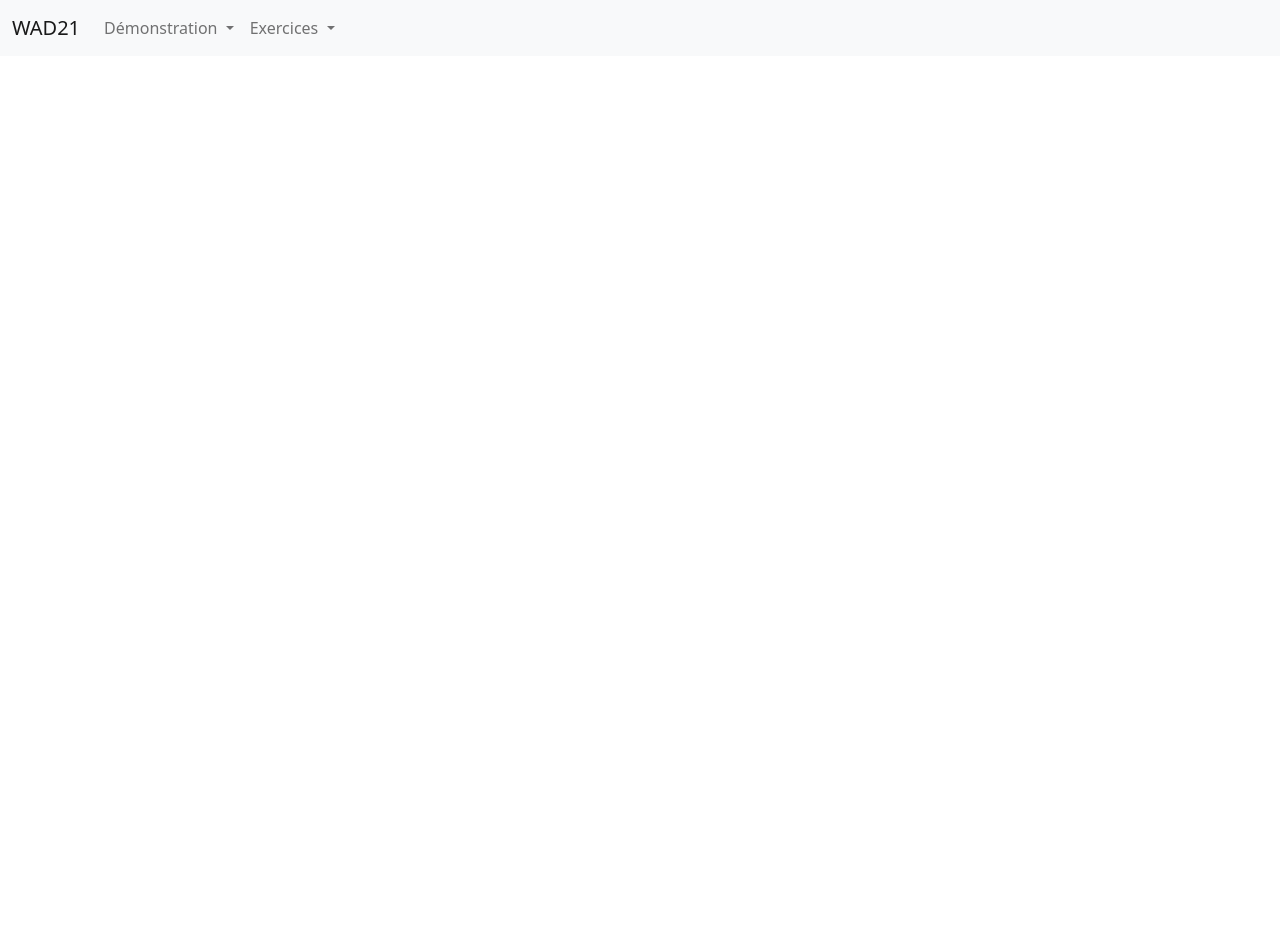
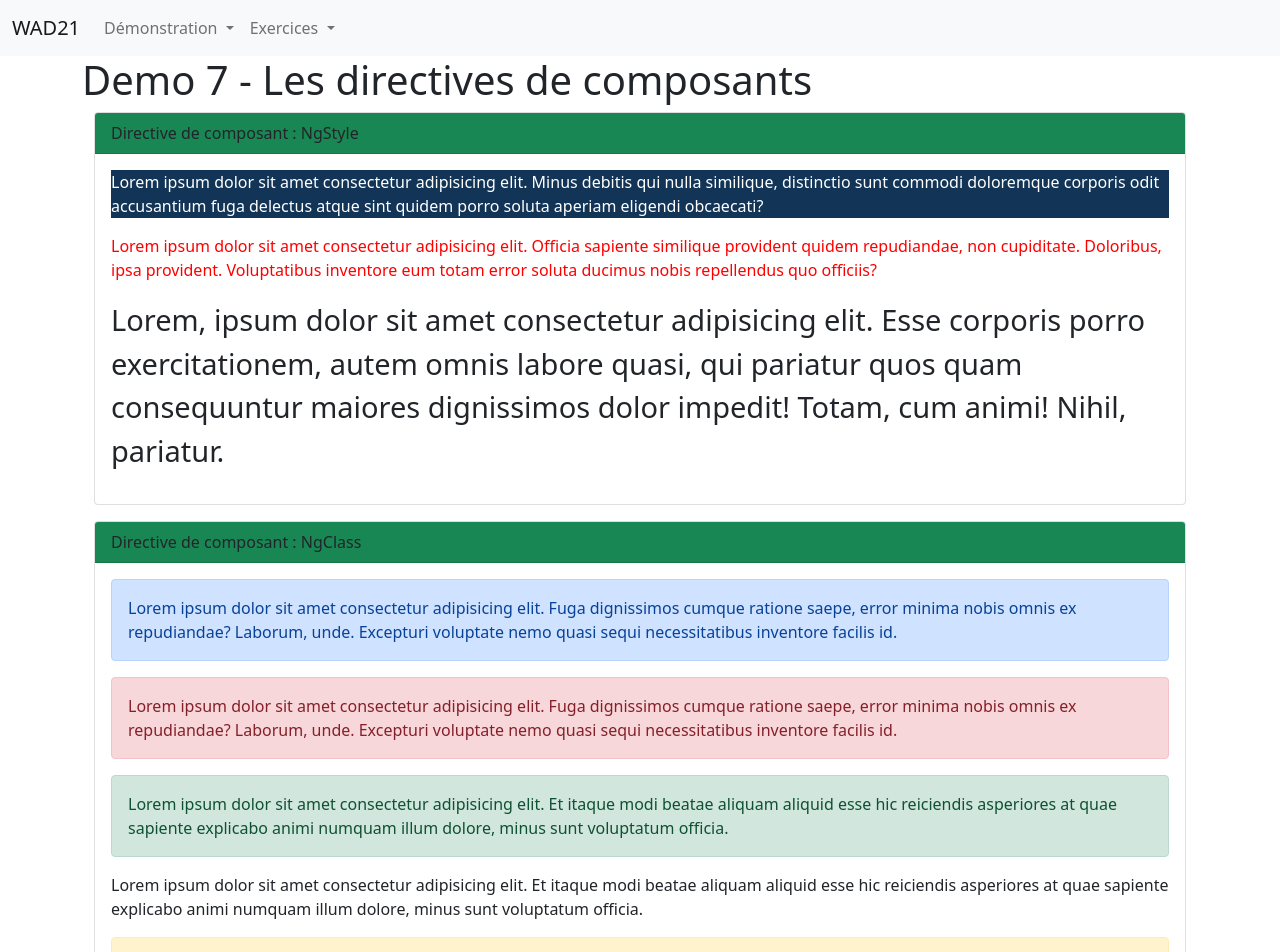
Before and after one commit to QuentinGeerts/wad21, an Angular app: page /demo/demo07 in a window 1280 px wide. Before the commit this address led to /. Shown: the top 952 px of the page. Before the commit the page ends 800 px from the top, so only its background shows below. Built offline with nearby package versions, Linux system fonts and the light colour scheme.

Commit message:
Component Directives

```diff
--- a/src/app/app-routing.module.ts
+++ b/src/app/app-routing.module.ts
@@ -6,6 +6,7 @@ import { Demo03Component } from './demo/demo03/demo03.component';
 import { Demo04Component } from './demo/demo04/demo04.component';
 import { Demo05Component } from './demo/demo05/demo05.component';
 import { Demo06Component } from './demo/demo06/demo06.component';
+import { Demo07Component } from './demo/demo07/demo07.component';
 import { Exo01Component } from './exos/exo01/exo01.component';
 import { Exo02Component } from './exos/exo02/exo02.component';
 import { HomeComponent } from './home/home.component';
@@ -20,6 +21,7 @@ const routes: Routes = [
     { path: "demo04", component: Demo04Component },
     { path: "demo05", component: Demo05Component },
     { path: "demo06", component: Demo06Component },
+    { path: "demo07", component: Demo07Component },
   ] },
 
   { path: "exos", children: [
--- a/src/app/app.module.ts
+++ b/src/app/app.module.ts
@@ -17,6 +17,7 @@ import { ConvertSecondsToDHMSPipe } from './demo/demo06/convert-seconds-to-dhms.
 import { PowPipe } from './demo/demo06/pow.pipe';
 import { ConvertTempPipe } from './exos/exo01/convert-temp.pipe';
 import { Exo02Component } from './exos/exo02/exo02.component';
+import { Demo07Component } from './demo/demo07/demo07.component';
 
 @NgModule({
   declarations: [
@@ -34,6 +35,7 @@ import { Exo02Component } from './exos/exo02/exo02.component';
     PowPipe,
     ConvertTempPipe,
     Exo02Component,
+    Demo07Component,
   ],
   imports: [
     BrowserModule,
--- /dev/null
+++ b/src/app/demo/demo07/demo07.component.html
@@ -0,0 +1,57 @@
+<h1>Demo 7 - Les directives de composants</h1>
+
+<div class="container-fluid">
+  <div class="row">
+
+    <div class="col-12 mb-3">
+      <div class="card">
+        <div class="card-header bg-success textwhite">
+          Directive de composant : NgStyle
+        </div>
+        <div class="card-body">
+          <p [ngStyle]="{'background-color': '#123456', 'color': 'white'}">
+            Lorem ipsum dolor sit amet consectetur adipisicing elit. Minus debitis qui nulla similique, distinctio sunt commodi doloremque corporis odit accusantium fuga delectus atque sint quidem porro soluta aperiam eligendi obcaecati?
+          </p>
+
+          <p [ngStyle]="myCustomStyle">
+            Lorem ipsum dolor sit amet consectetur adipisicing elit. Officia sapiente similique provident quidem repudiandae, non cupiditate. Doloribus, ipsa provident. Voluptatibus inventore eum totam error soluta ducimus nobis repellendus quo officiis?
+          </p>
+
+          <p [ngStyle]="myCustomStyle2">
+            Lorem, ipsum dolor sit amet consectetur adipisicing elit. Esse corporis porro exercitationem, autem omnis labore quasi, qui pariatur quos quam consequuntur maiores dignissimos dolor impedit! Totam, cum animi! Nihil, pariatur.
+          </p>
+        </div>
+      </div>
+    </div>
+
+    <div class="col-12 mb-3">
+      <div class="card">
+        <div class="card-header bg-success textwhite">
+          Directive de composant : NgClass
+        </div>
+        <div class="card-body">
+          <p ngClass="alert alert-primary">
+            Lorem ipsum dolor sit amet consectetur adipisicing elit. Fuga dignissimos cumque ratione saepe, error minima nobis omnis ex repudiandae? Laborum, unde. Excepturi voluptate nemo quasi sequi necessitatibus inventore facilis id.
+          </p>
+
+          <p [ngClass]="'alert alert-danger'">
+            Lorem ipsum dolor sit amet consectetur adipisicing elit. Fuga dignissimos cumque ratione saepe, error minima nobis omnis ex repudiandae? Laborum, unde. Excepturi voluptate nemo quasi sequi necessitatibus inventore facilis id.
+          </p>
+
+          <p [ngClass]="myCustomClass">
+            Lorem ipsum dolor sit amet consectetur adipisicing elit. Et itaque modi beatae aliquam aliquid esse hic reiciendis asperiores at quae sapiente explicabo animi numquam illum dolore, minus sunt voluptatum officia.
+          </p>
+
+          <p [ngClass]="{'alert alert-info' : isEnabled }" (click)="activate()">
+            Lorem ipsum dolor sit amet consectetur adipisicing elit. Et itaque modi beatae aliquam aliquid esse hic reiciendis asperiores at quae sapiente explicabo animi numquam illum dolore, minus sunt voluptatum officia.
+          </p>
+
+          <p [ngClass]="['alert', 'alert-warning']">
+            Lorem ipsum dolor sit amet, consectetur adipisicing elit. Amet iusto molestias quidem, laboriosam delectus qui laborum harum provident illo? Numquam necessitatibus voluptatum nihil animi et voluptatem quos, cumque rerum veritatis.
+          </p>
+        </div>
+      </div>
+    </div>
+
+  </div>
+</div>
--- /dev/null
+++ b/src/app/demo/demo07/demo07.component.ts
@@ -0,0 +1,31 @@
+import { Component, OnInit } from '@angular/core';
+
+@Component({
+  selector: 'app-demo07',
+  templateUrl: './demo07.component.html',
+  styleUrls: ['./demo07.component.css']
+})
+export class Demo07Component implements OnInit {
+
+  myCustomStyle : any = {
+    'color': 'red'
+  }
+
+  myCustomStyle2 : any = {
+    'font-size': '29px'
+  }
+
+  myCustomClass : string = 'alert alert-success'
+
+  isEnabled: boolean = false
+
+  constructor() { }
+
+  ngOnInit(): void {
+  }
+
+  activate() {
+    this.isEnabled = ! this.isEnabled
+  }
+
+}
--- a/src/app/shared/navbar/navbar.component.html
+++ b/src/app/shared/navbar/navbar.component.html
@@ -18,6 +18,7 @@
             <li><a class="dropdown-item" routerLink="demo/demo04">Demo 4 - Attributes Binding</a></li>
             <li><a class="dropdown-item" routerLink="demo/demo05">Demo 5 - Pipes</a></li>
             <li><a class="dropdown-item" routerLink="demo/demo06">Demo 6 - Custom Pipes</a></li>
+            <li><a class="dropdown-item" routerLink="demo/demo07">Demo 7 - Component Directives</a></li>
           </ul>
         </li>
 
```
Also changed, not shown: src/app/demo/demo07/demo07.component.css (added).
